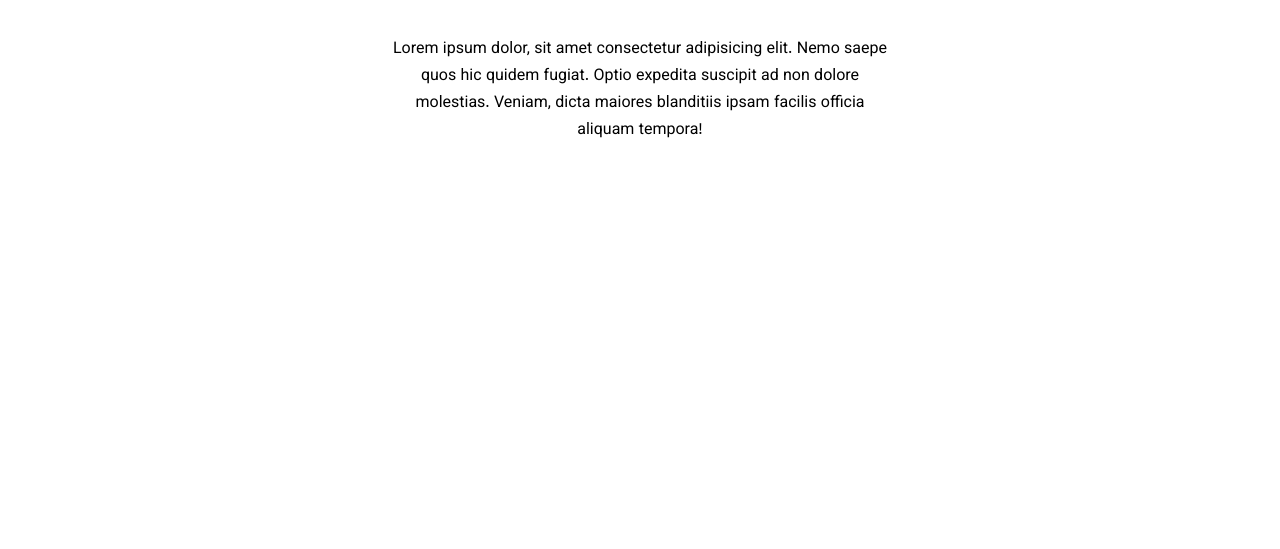
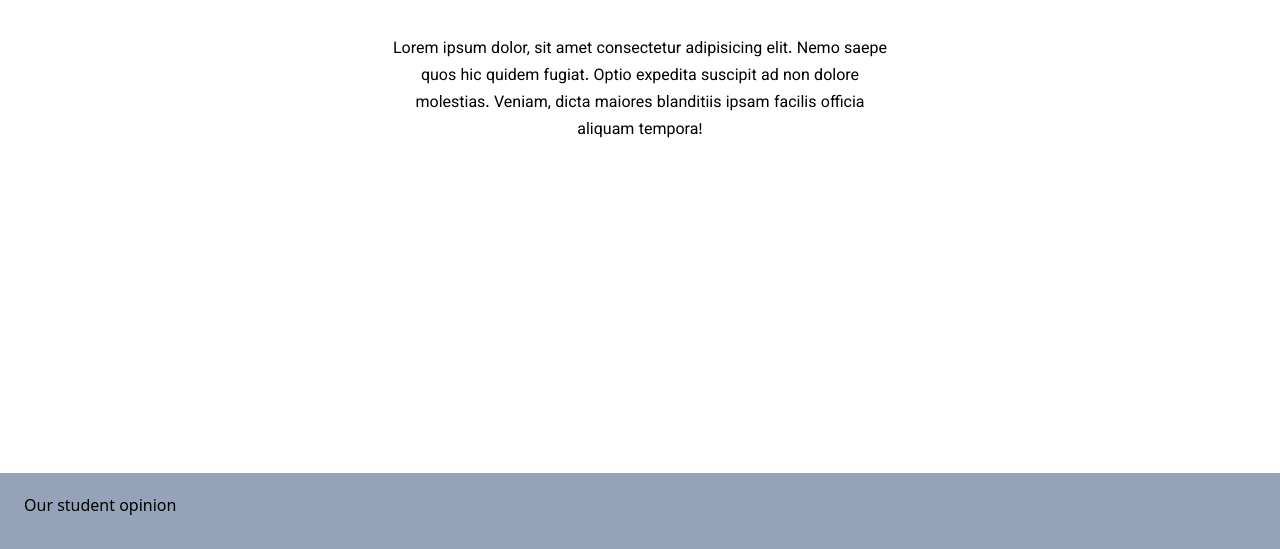
Before and after one commit to Habibsultani/Eduzone, a Vue app: page /home in a window 1280 px wide. Shown: the part 1483-2032 px from the top of the page. Before the commit the page ends 1956 px from the top, so only its background shows below. Built offline with nearby package versions, Linux system fonts and the light colour scheme; a web font is replaced by a local one.

Commit message:
new section

```diff
--- a/src/components/MainPage.vue
+++ b/src/components/MainPage.vue
@@ -130,6 +130,13 @@
         </div>
       </div>
     </section>
+    <!-- Our Students opiniion -->
+
+    <div class="h-[95vh] w-screen bg-slate-400">
+      <div class="max-w-[1280px] mx-auto px-6 py-5">
+        <h2 class="">Our student opinion</h2>
+      </div>
+    </div>
 
     <!-- *******************************************************************************************************************************************************-->
     <!-- big screen -->
```
